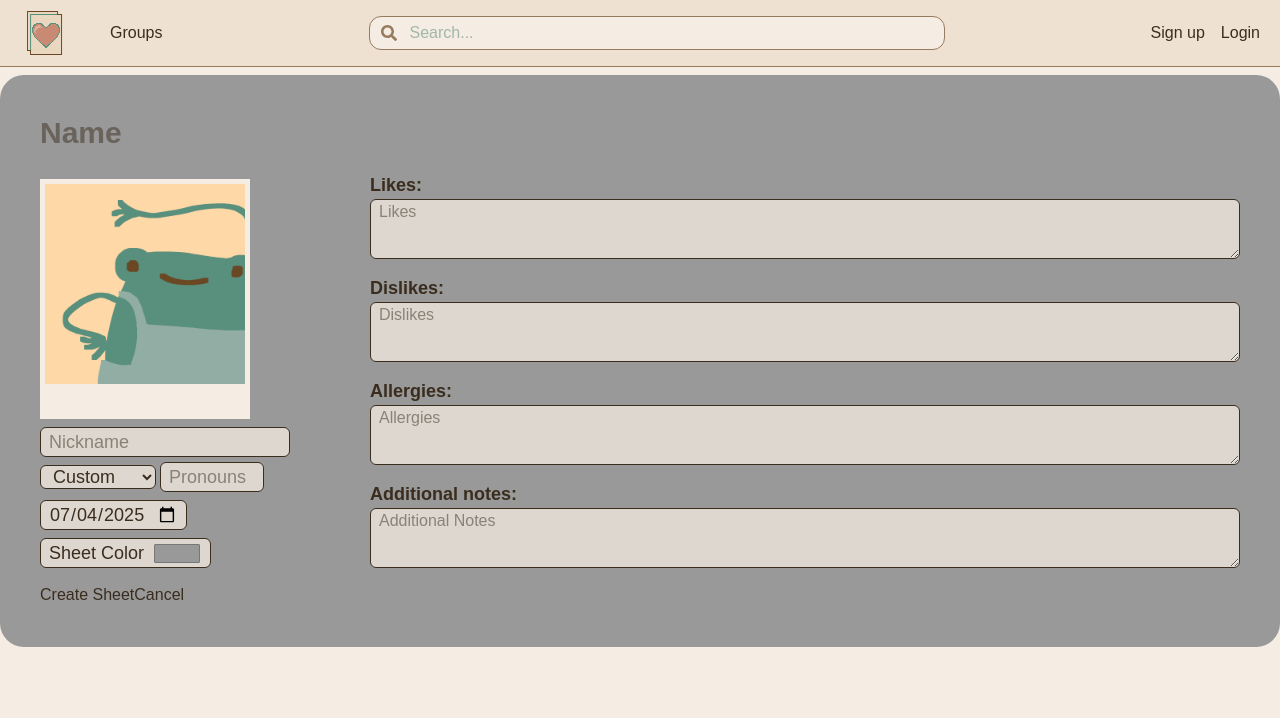
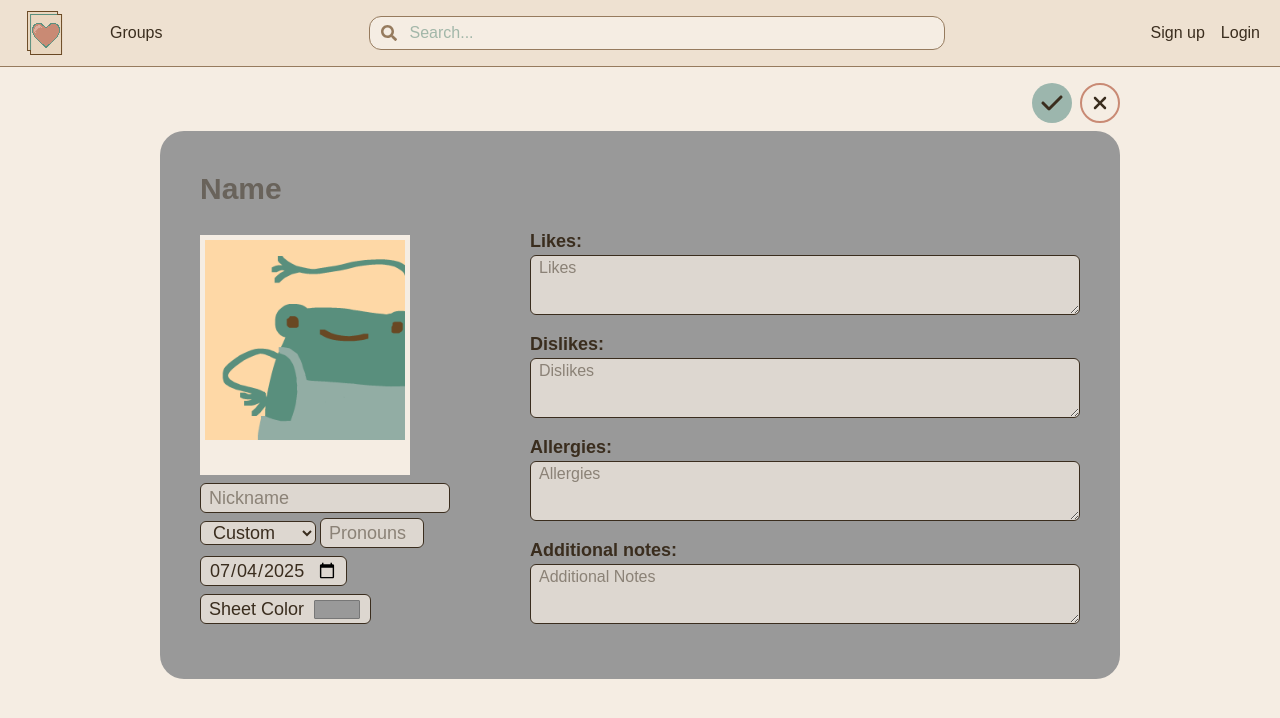
Before and after one commit to 04mHuang/Memsheets, a Next.js app in the folder frontend/: page /groups/1/sheets/add in a window 1280 px wide. Shown: the top 718 px of the page. Built offline with nearby package versions, Linux system fonts and the light colour scheme; no server answers; a web font is replaced by a local one.

Commit message:
Modified: add sheets page for edit buttons

```diff
--- a/frontend/src/app/components/EditButtons.tsx
+++ b/frontend/src/app/components/EditButtons.tsx
@@ -3,21 +3,21 @@ import { FaXmark } from "react-icons/fa6";
 import { MdEdit } from "react-icons/md";
 
 interface EditButtonsProps {
-  mode: boolean;
-  modeToggle?: () => void;
+  editMode: boolean;
+  submit?: () => void;
   cancel: () => void;
 };
 
-const EditButtons = ({ mode, modeToggle, cancel }: EditButtonsProps) => {
+const EditButtons = ({ editMode, submit, cancel }: EditButtonsProps) => {
   return (
     <div className="flex justify-end gap-2">
       <button
-        onClick={modeToggle}
+        onClick={submit}
         className="bg-support h-10 w-10 rounded-4xl p-2 text-foreground hover:cursor-pointer hover:bg-dark-support hover:text-background"
       >
-        {mode ? <FaCheck className="w-full h-full" /> : <MdEdit className="w-full h-full" />}
+        {editMode ? <FaCheck className="w-full h-full" /> : <MdEdit className="w-full h-full" />}
       </button>
-      {mode && (
+      {editMode && (
         <button
           onClick={(e) => { e.preventDefault(); cancel(); }}
           className="border-2 border-accent h-10 w-10 rounded-4xl p-2 text-foreground hover:cursor-pointer hover:bg-accent hover:text-background"
--- a/frontend/src/app/groups/[group_id]/sheets/[sheet_id]/page.tsx
+++ b/frontend/src/app/groups/[group_id]/sheets/[sheet_id]/page.tsx
@@ -69,7 +69,7 @@ const Sheet = () => {
 
   return (
     <div className="page-container mt-4">
-      <EditButtons mode={editMode} modeToggle={handleModeToggle} cancel={handleCancel} />
+      <EditButtons editMode={editMode} submit={handleModeToggle} cancel={handleCancel} />
       {editMode ?
         <form
           method="POST"
--- a/frontend/src/app/groups/[group_id]/sheets/add/page.tsx
+++ b/frontend/src/app/groups/[group_id]/sheets/add/page.tsx
@@ -4,6 +4,7 @@ import { useState } from "react";
 import { useRouter, useParams } from "next/navigation";
 import axiosInstance from "@/app/axiosInstance";
 import SheetForm from "@/app/components/SheetForm";
+import EditButtons from "@/app/components/EditButtons";
 
 const EditSheet = () => {
   const router = useRouter();
@@ -21,8 +22,7 @@ const EditSheet = () => {
     "notes": ""
   });
 
-  const handleSubmit = async (e: React.FormEvent<HTMLFormElement>) => {
-    e.preventDefault();
+  const handleSubmit = async () => {
     try {
       await axiosInstance.post("/new-sheet", { ...sheet, group_id: group_id });
       router.back();
@@ -32,14 +32,17 @@ const EditSheet = () => {
     }
   }
   return (
+    <div className="page-container mt-4">
+      <EditButtons
+        editMode={true}
+        submit={handleSubmit}
+        cancel={() => router.back()}
+      />
       <div className="sheet" style={{ backgroundColor: sheet.color }}>
-      <form method="POST" onSubmit={handleSubmit}>
+        <form method="POST" onSubmit={(e) => {e.preventDefault(); handleSubmit();}}>
           <SheetForm sheet={sheet} setSheet={setSheet} />
-        <button type="submit">
-          Create Sheet
-        </button>
-        <button onClick={(e) => {e.preventDefault(); router.back()}}>Cancel</button>
         </form>
+      </div>
     </div>
   );
 }
```
Lines whose indentation alone changed are shown as unchanged.
